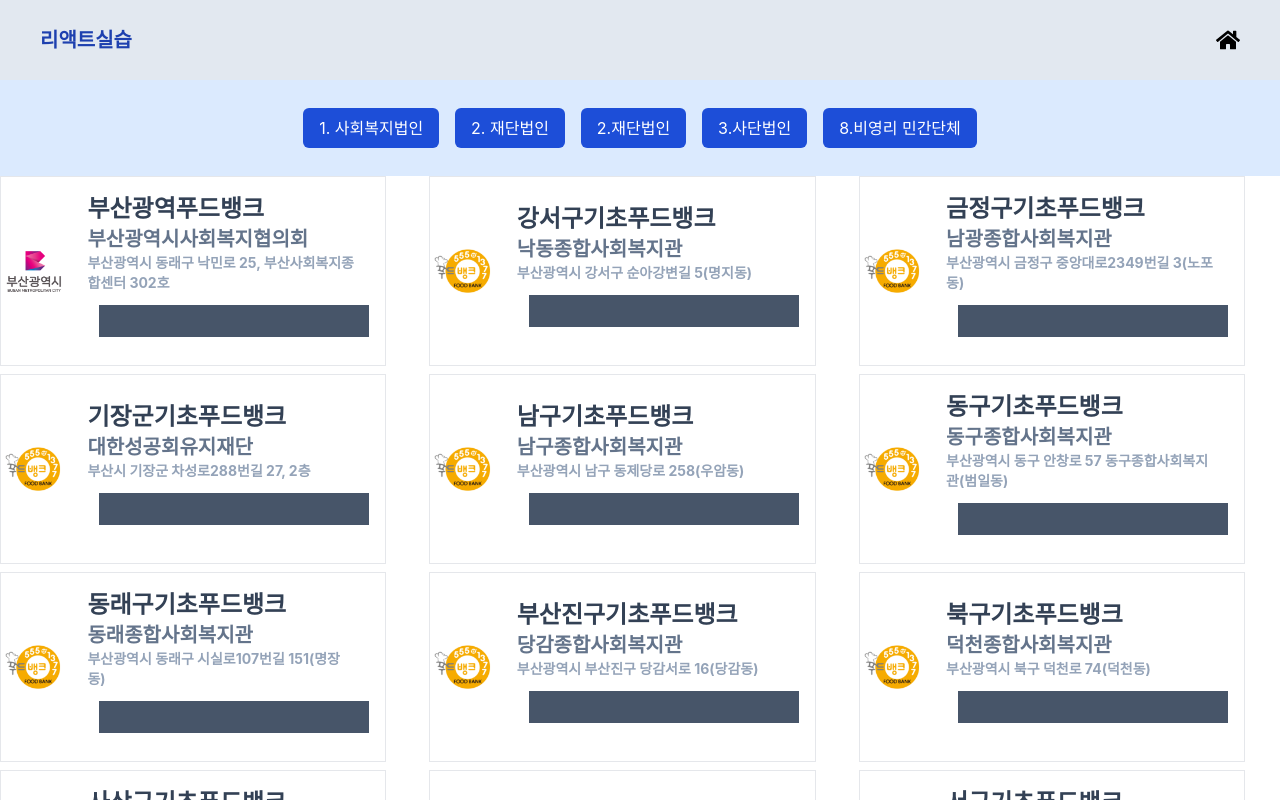
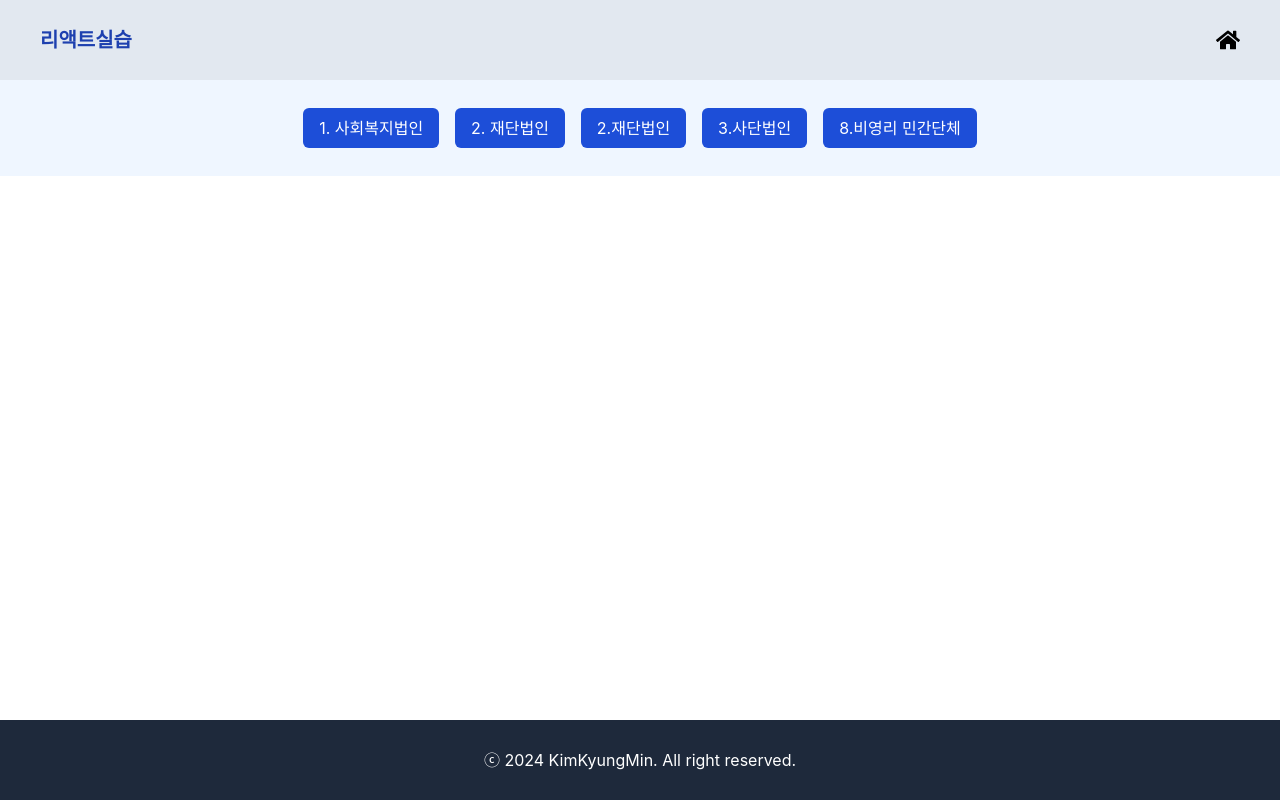
Before and after one commit to pnumin/k6_react, a React (Create React App) app: page / in a window 1280 px wide. Shown: the top 800 px of the page. Built offline with nearby package versions, Linux system fonts and the light colour scheme.

Commit message:
food 분류 제어

```diff
--- a/src/07/FoodMain.js
+++ b/src/07/FoodMain.js
@@ -1,8 +1,11 @@
 import fdata from './fooddata.json';
 import FoodCard from './FoodCard';
 import TailButton from '../UI/TailButton' ;
+import { useState } from 'react';
 
 export default function FoodMain() {
+  const [cards, setCards] = useState([]) ;
+
   let c1 = fdata.map(item => item["운영주체 분류"]) ;
   c1 = new Set(c1) ;
   c1 = [...c1] ;
@@ -10,6 +13,12 @@
 
   const handleList = (citem) => {
     console.log(citem)
+
+    const tm = fdata.filter( item => item["운영주체 분류"] === citem)
+                    .map(item =>
+                        <FoodCard fobj={item} key={item["사업장명"]} />
+                      );
+    setCards(tm) ;
   }
 
   const c1Bts = c1.map(item =>
@@ -19,13 +28,12 @@
                 handleClick={() => handleList(item)} />
   );
 
-  const cards = fdata.map(item =>
-    <FoodCard fobj={item} key={item["사업장명"]} />
-  );
 
   return (
-    <>
-      <div className='w-full bg-blue-100 p-5
+    <div className='w-full h-full
+                    flex flex-col justify-start items-center'>
+      <div className='w-full bg-blue-50 p-5
+                      mb-10
                       flex justify-center items-center'>
         {c1Bts}
       </div>
@@ -35,6 +43,6 @@
                       gap-2">
         {cards}
       </div>
-    </>
+    </div>
   )
 }
```
